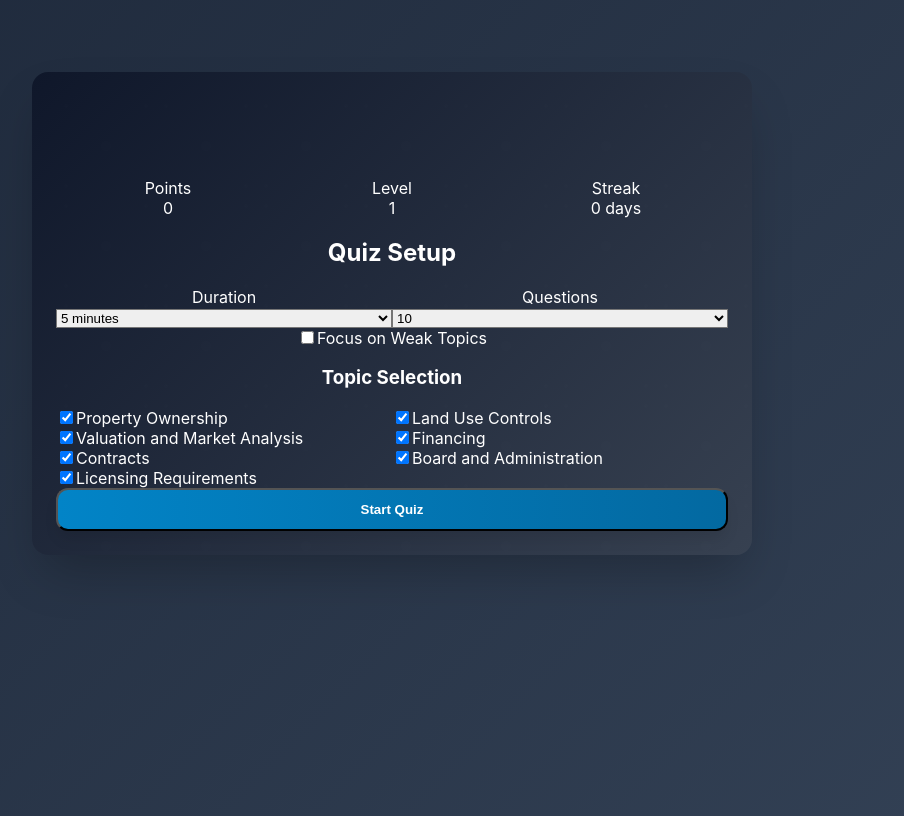
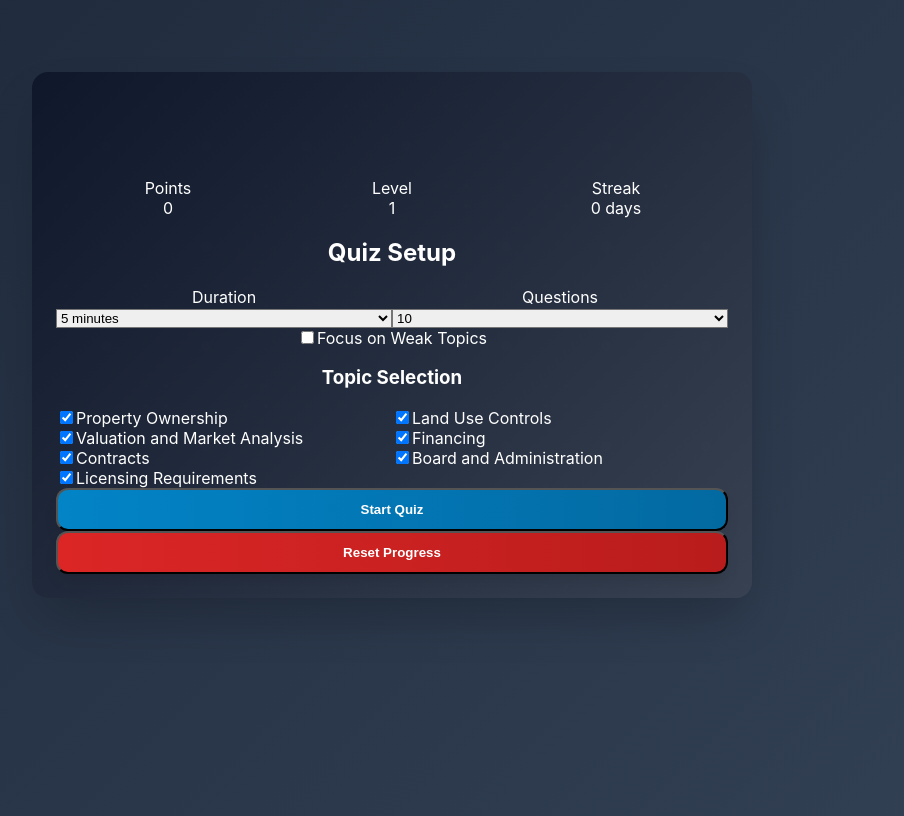
Before and after one commit to futuro48/real-estate-game, a React (Vite) app: page / in a window 1280 px wide. Shown: the whole page, without its empty margins (248-1152 px from the left). Built offline with nearby package versions, Linux system fonts and the light colour scheme.

Commit message:
Add reset progress feature

```diff
--- a/src/App.jsx
+++ b/src/App.jsx
@@ -95,6 +95,24 @@ function App() {
     localStorage.setItem('lastSession', today)
 
     setInSession(false)
+  }
+
+  const resetProgress = () => {
+    ;[
+      'history',
+      'points',
+      'totalQuestions',
+      'streak',
+      'badges',
+      'lastSession',
+      'schedule',
+    ].forEach(key => localStorage.removeItem(key))
+    setHistory([])
+    setPoints(0)
+    setTotalQuestions(0)
+    setStreak(0)
+    setBadges([])
+    setLastSession('')
   }
 
   if (inSession) {
@@ -228,11 +246,20 @@ function App() {
 
         {/* Start Button */}
         <button
-          className="quiz-button mb-6"
+          className="quiz-button mb-3"
           onClick={() => setInSession(true)}
           disabled={topics.length === 0}
         >
           Start Quiz
+        </button>
+
+        {/* Reset Button */}
+        <button
+          className="quiz-button mb-6"
+          onClick={resetProgress}
+          style={{ background: 'linear-gradient(to right, #dc2626, #b91c1c)' }}
+        >
+          Reset Progress
         </button>
 
         {/* History Section */}
```
Also changed, not shown: 1 other file (tests, documents, lock files or other folders).
